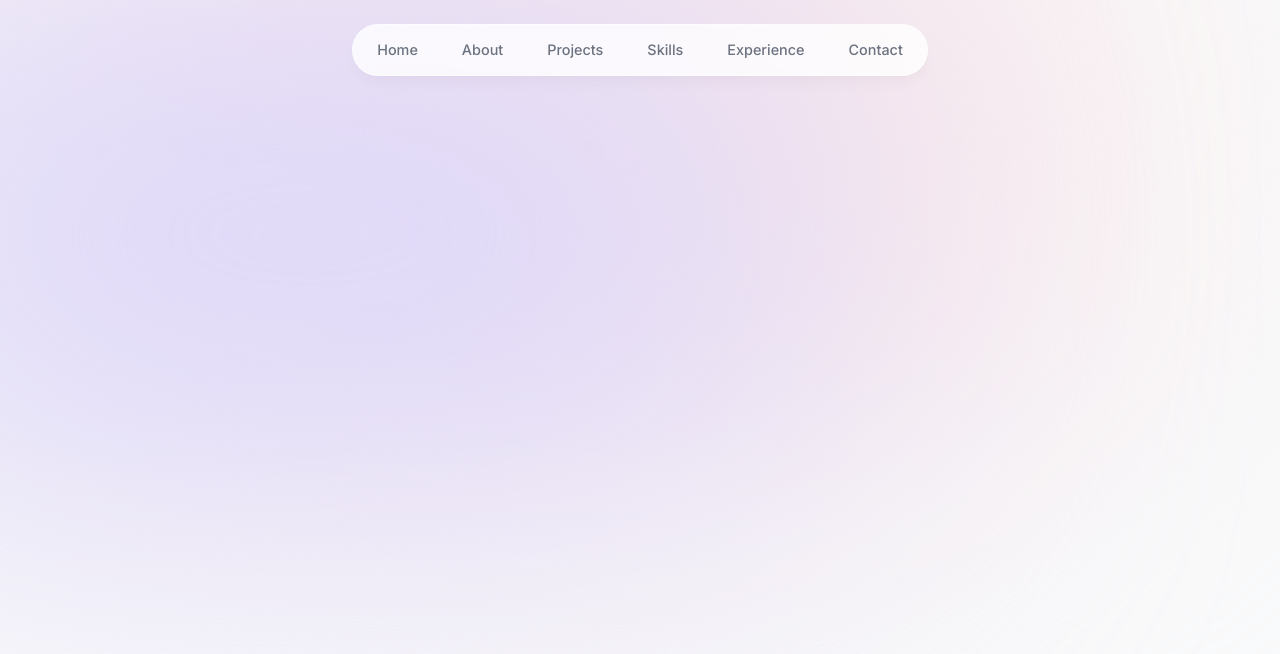
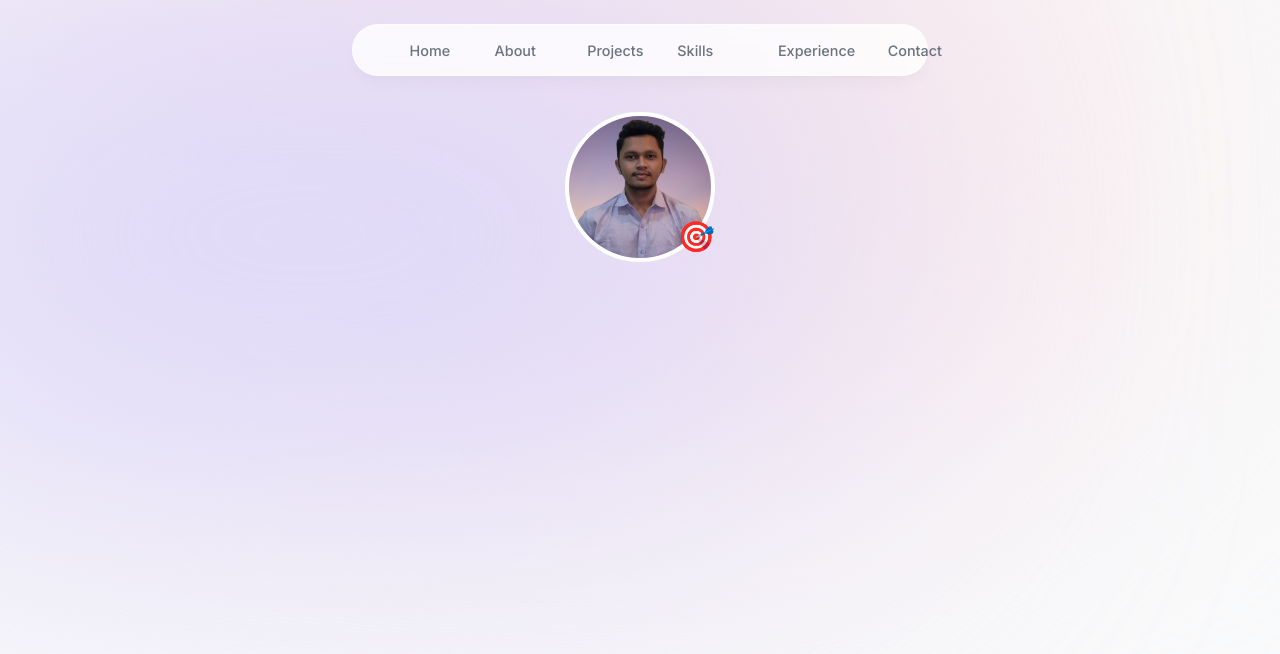
Before and after one commit to ninad-2022/portfolio-webapp, a Next.js app in the folder webapp/: page / in a window 1280 px wide. Shown: the top 654 px of the page. Built offline with nearby package versions, Linux system fonts and the light colour scheme.

Commit message:
UI: info component

```diff
--- a/webapp/src/app/layout.tsx
+++ b/webapp/src/app/layout.tsx
@@ -18,7 +18,7 @@ export default function RootLayout({
   return (
     <html lang="en">
       <body
-        className={`${inter.className} bg-gray-50 text-gray-950 relative h-[5000px]`}
+        className={`${inter.className} bg-gray-50 text-gray-950 relative h-[5000px] pt-28 sm:pt-38`}
       >
         <div className="bg-[#fbe2e3] h-[31.25rem] w-[31.25rem] absolute top-[-6rem] right-[11rem] rounded-full blur-[10rem] -z-10 sm:w-[68.75rem]"></div>
         <div className="bg-[#dbd7fb] h-[31.25rem] w-[50rem] absolute top-[-1rem] left-[-35rem] rounded-full blur-[10rem] -z-10 sm:w-[68.75rem] md:left-[-33rem] lg:left-[-28rem] xl:left-[-15rem] 2xl:left-[-5rem]"></div>
--- a/webapp/src/app/page.tsx
+++ b/webapp/src/app/page.tsx
@@ -1,9 +1,10 @@
-import Image from 'next/image'
+import Intro from "@/components/intro";
+import Image from "next/image";
 
 export default function Home() {
   return (
     <main className="">
-
+      <Intro />
     </main>
-  )
+  );
 }
--- a/webapp/src/components/header.tsx
+++ b/webapp/src/components/header.tsx
@@ -12,17 +12,22 @@ const Header = () => {
         initial={{ y: -100, x: "-50%", opacity: 0 }}
         animate={{ y: 0, x: "-50%", opacity: 1 }}
       ></motion.div>
-      <nav className="flex fixed top-[0.15rem] left-1/2 -translate-x-1/2 py-2 sm:top-[1.7rem] sm:h-[inital] sm:py-0">
+      <nav className="flex fixed top-[0.15rem] h-12 left-1/2 -translate-x-1/2 py-2 sm:top-[1.7rem] sm:h-[inital] sm:py-0">
         <ul className="flex w-[22rem] flex-wrap items-center justify-center gap-y-1 text-[0.9rem] font-medium text-gray-500 sm:w-[initial] sm:flex-nowrap sm:gap-5">
-          {links.map(({ hash, name }, i) => (
-            <li className="h-3/4 flex items-center justify-center" key={hash}>
+          {links.map(({ hash, name }) => (
+            <motion.li
+              className="h-3/4 flex items-center justify-center"
+              key={hash}
+              initial={{ y: -100, x: "50%", opacity: 0 }}
+              animate={{ y: 0, x: "50%", opacity: 1 }}
+            >
               <Link
                 className="flex w-full justify-center items-center px-3 py-3 hover:text-gray-950 transition"
                 href={hash}
               >
                 {name}
               </Link>
-            </li>
+            </motion.li>
           ))}
         </ul>
       </nav>
--- /dev/null
+++ b/webapp/src/components/intro.tsx
@@ -0,0 +1,47 @@
+"use client";
+import Image from "next/image";
+import React from "react";
+import profile from "@/assets/profile.jpg";
+import { motion } from "framer-motion";
+
+const Intro = () => {
+  return (
+    <section>
+      <div className="flex items-center justify-center">
+        <div className="relative">
+          <motion.div
+            initial={{ opacity: 0, scale: 0 }}
+            animate={{ opacity: 1, scale: 1 }}
+            transition={{
+              type: "tween",
+              duration: 0.2,
+            }}
+          >
+            <Image
+              src={profile}
+              height="150"
+              quality="95"
+              alt="profile-picture"
+              className="rounded-full border-4 border-10 border-white shadow-slate-600"
+              priority={true}
+            />
+          </motion.div>
+          <motion.span
+            initial={{ opacity: 0, scale: 0 }}
+            animate={{ opacity: 1, scale: 1 }}
+            transition={{
+              type: "spring",
+              stiffness: 125,
+              delay: 0.5,
+            }}
+            className="text-3xl absolute bottom-2 right-0"
+          >
+            🎯
+          </motion.span>
+        </div>
+      </div>
+    </section>
+  );
+};
+
+export default Intro;
```
Also changed, not shown: webapp/src/assets/profile.jpg (added), 1 other file (tests, documents, lock files or other folders).
